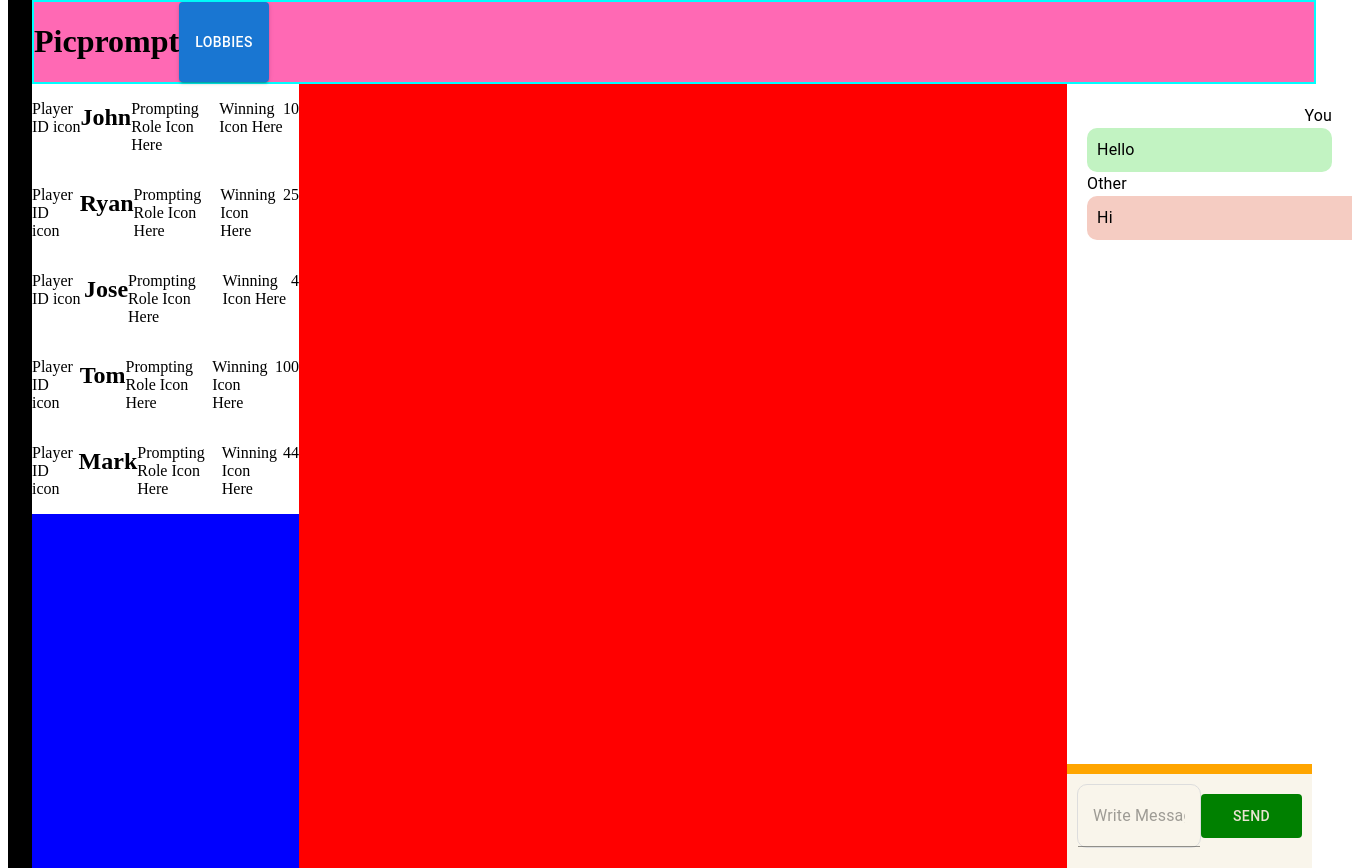
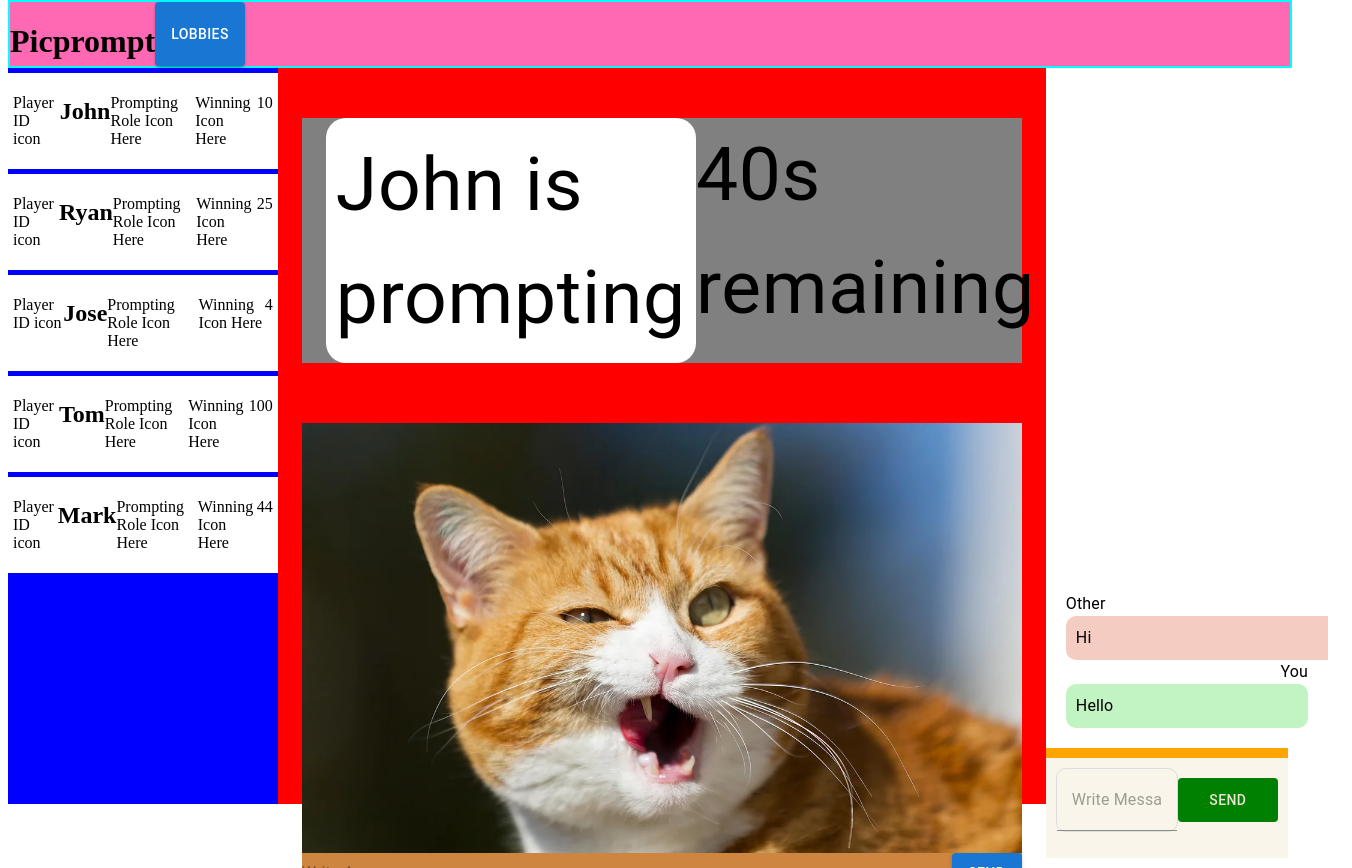
Before and after one commit to dohnnie/se-project, a React (Vite) app in the folder frontend/: page /game in a window 1280 px wide. Shown: the part 8-876 px from the top of the page, 1352 px wide, since content can reach past the window. Built offline with nearby package versions, Linux system fonts and the light colour scheme; no server answers.

Commit message:
finished stage 1 mock

```diff
--- a/frontend/package.json
+++ b/frontend/package.json
@@ -14,7 +14,7 @@
     "@emotion/react": "^11.14.0",
     "@emotion/styled": "^11.14.0",
     "@fontsource/roboto": "^5.2.5",
-    "@mui/icons-material": "^6.4.7",
+    "@mui/icons-material": "^6.4.8",
     "@mui/material": "^6.4.7",
     "@mui/styled-engine-sc": "^6.4.6",
     "@tailwindcss/vite": "^4.0.12",
--- a/frontend/src/components/ChatBody.tsx
+++ b/frontend/src/components/ChatBody.tsx
@@ -12,6 +12,8 @@ const ChatBody = () => {
             bgcolor: '#fff',
             padding: '20px',
             overflowY: 'scroll',
+            display: 'flex',
+            flexDirection: 'column-reverse'
         }}>
             <ClientMessage />
             <Message />
--- a/frontend/src/components/GameArea.tsx
+++ b/frontend/src/components/GameArea.tsx
@@ -0,0 +1,89 @@
+import { Box, Typography, Container, FormControl, Input, Button } from '@mui/material';
+import { useState } from 'react';
+
+
+const GameArea = () => {
+    const [answer, setAnswer] = useState(() => '');
+
+    return (
+        <Box sx={{
+            display: 'flex',
+            flexDirection: 'column',
+        }}>
+            <Container sx={{
+                display: 'flex',
+                flexDirection: 'row',
+                bgcolor: 'gray',
+                my: '50px'
+            }}>
+                <Box sx={{
+                    bgcolor: 'white',
+                    borderRadius: '20px',
+                    mr: 'auto',
+                    p: '10px'
+                }}>
+                    <Typography sx={{
+                        fontSize: '75px',
+                    }}>
+                        John is prompting
+                    </Typography>
+                </Box>
+                <Typography sx={{
+                    fontSize: '75px'
+                }}>
+                    40s remaining
+                </Typography>
+
+            </Container>
+            <Box sx={{
+                my: '10px',
+                borderRadius: '10px',
+                bgcolor: 'gold',
+                minHeight: '50vh',
+                maxHeight: '50vh',
+                minWidth: '100%',
+            }}>
+                <img
+                    src="../../public/cat.webp"
+                    alt="Image of a cat licking it's cheek"
+                    height='100%'
+                    width='100%'
+                />
+            </Box>
+            <Box
+                component='form'
+                sx={{
+                    my: '20px'
+                }}
+            >
+                <FormControl sx={{
+                    bgcolor: 'peru',
+                    display: 'flex',
+                    flexDirection: 'row',
+                }}>
+                    <Input
+                        type='text'
+                        placeholder='Write Answer'
+                        value={answer}
+                        onChange={(e) => setAnswer(e.target.value)}
+                        sx={{
+                            width: '80%',
+                            height: '5vh',
+                            mr: '100px'
+                        }}
+                    />
+                    <Button
+                        variant='contained'
+                        sx={{
+                            width: '10%',
+                            height: '5vh',
+                        }}>
+                        SEND
+                    </Button>
+                </FormControl>
+            </Box>
+        </Box>
+    );
+};
+
+export default GameArea;
--- a/frontend/src/components/GamePage.tsx
+++ b/frontend/src/components/GamePage.tsx
@@ -4,6 +4,7 @@ import { Container, Box, Button } from '@mui/material';
 import PlayerCard from './PlayerCard';
 import ChatBody from './ChatBody';
 import ChatFooter from './ChatFooter';
+import GameArea from './GameArea';
 
 const GamePage = ({ socket }) => {
     const navigate = useNavigate();
@@ -22,11 +23,11 @@ const GamePage = ({ socket }) => {
     };
 
     return (
-        <Container
+        <Box
             sx={{
                 bgcolor: 'black',
-                minHeight: '100vh',
-                minWidth: '100vw',
+                maxHeight: '100vh',
+                maxWidth: '100%',
                 display: "flex",
                 flexDirection: "column"
             }}>
@@ -60,7 +61,7 @@ const GamePage = ({ socket }) => {
                     {playerList.map(player =>
                         <PlayerCard player={player} />)}
                 </Box>
-                <Box
+                <Container
                     sx={{
                         bgcolor: 'red',
                         minHeight: '92vh',
@@ -68,19 +69,20 @@ const GamePage = ({ socket }) => {
                         maxWidth: '70vw',
                     }}
                 >
-                </Box>
+                    <GameArea />
+                </Container>
                 <Box
                     sx={{
                         bgcolor: 'orange',
                         minHeight: '92vh',
-                        minWidth: '17vw',
+                        minWidth: '17%',
                     }}
                 >
                     <ChatBody />
                     <ChatFooter />
                 </Box>
             </Box>
-        </Container>
+        </Box>
     );
 };
 
--- a/frontend/src/components/PlayerCard.tsx
+++ b/frontend/src/components/PlayerCard.tsx
@@ -12,6 +12,8 @@ const PlayerCard = ({ player }) => {
             bgcolor: 'white',
             maxHeight: '25vh',
             maxWidth: '100vw',
+            my: '5px',
+            p: '5px'
         }}>
             <p>Player ID icon</p>
             <h2>{name}</h2>
```
Also changed, not shown: frontend/public/cat.webp (added), 1 other file (tests, documents, lock files or other folders).
